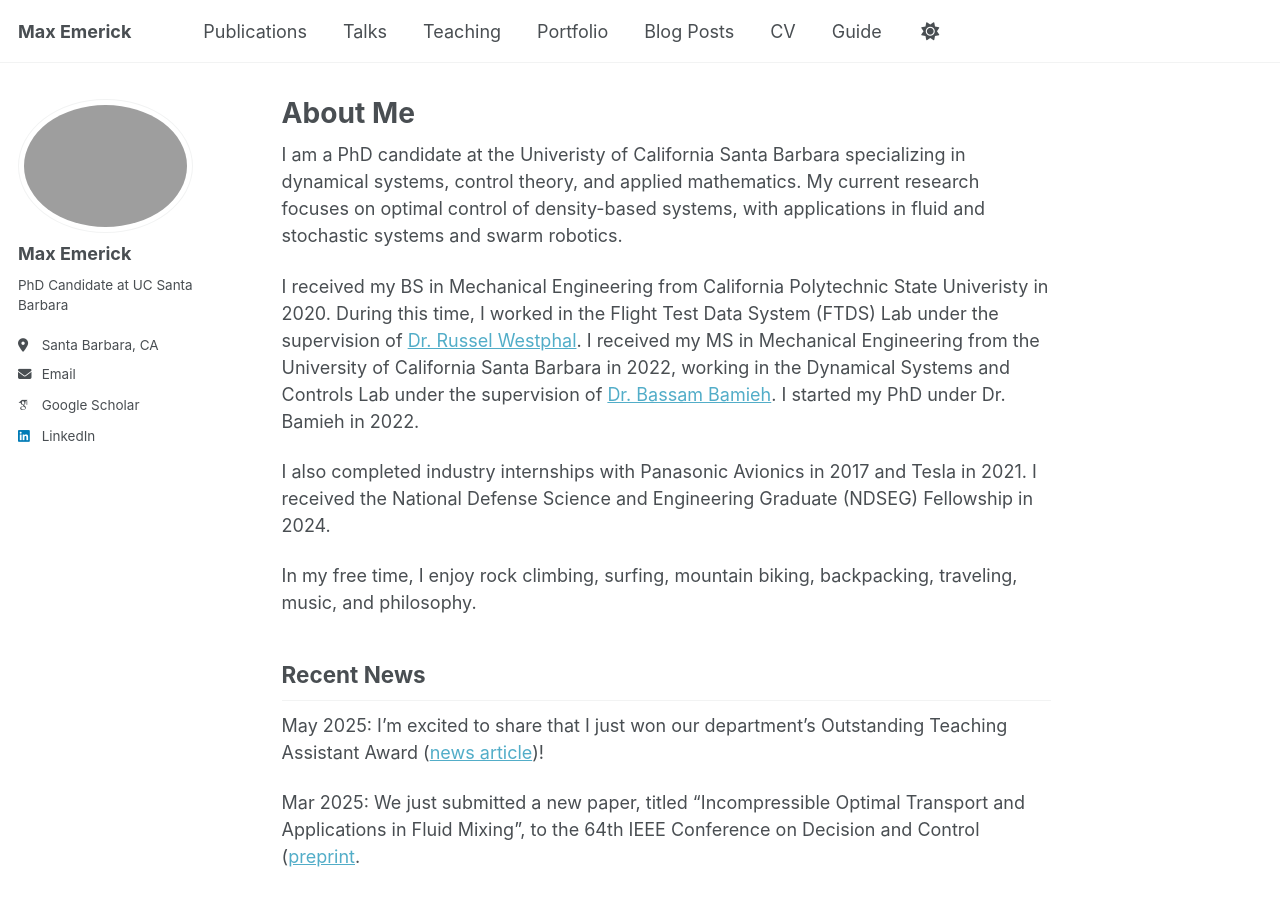
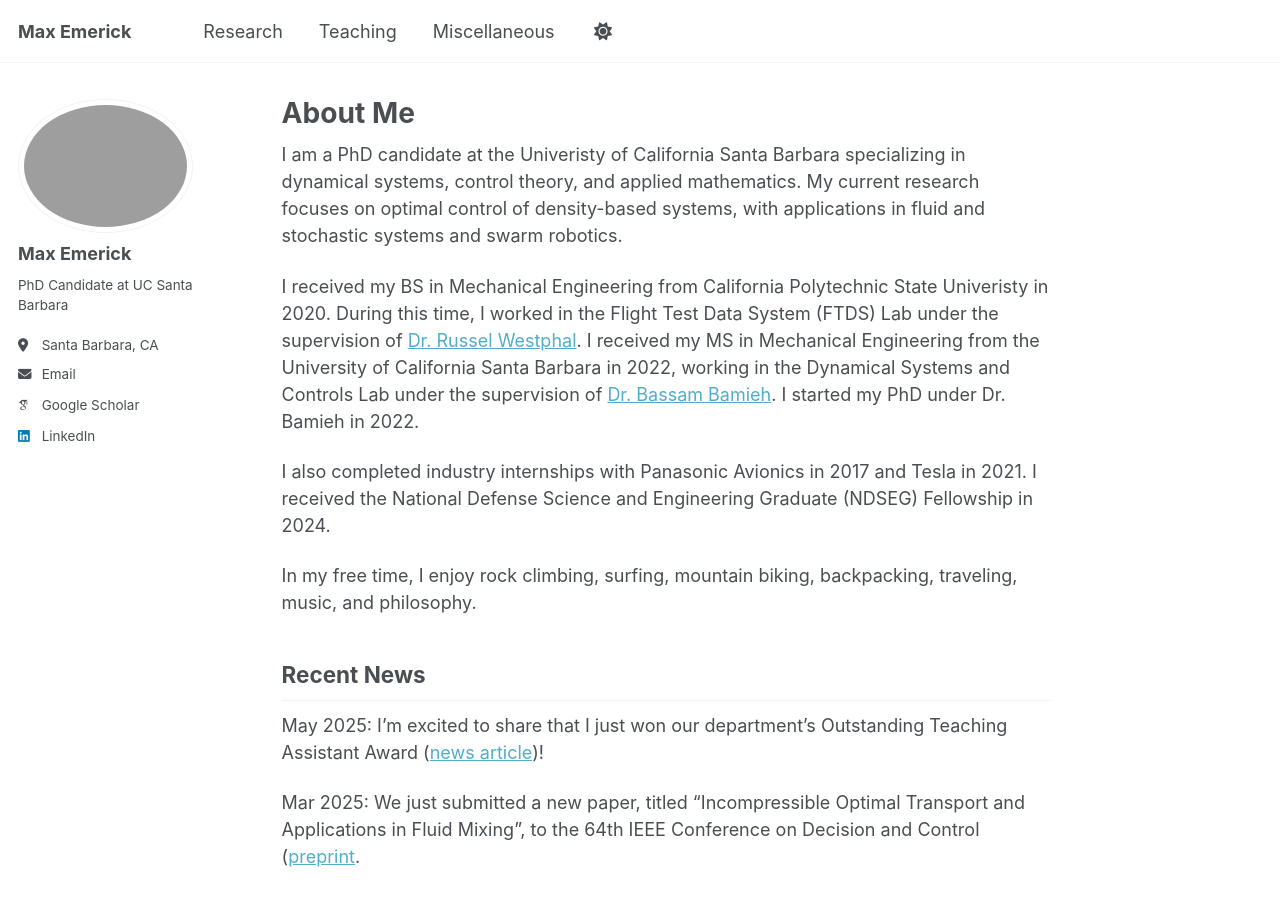
Before and after one commit to maxemerick/maxemerick.github.io, a Jekyll site: the page built from _pages/about.md, in a window 1280 px wide and 900 px high. Built offline with Jekyll 4.4.1, drawn with Linux system fonts in a browser that asks for light colours; some web fonts are replaced; part of the change alters nothing that is shown.

Commit message:
Changed headings

```diff
--- a/_data/navigation.yml
+++ b/_data/navigation.yml
@@ -8,26 +8,32 @@
 #      Markdown formatted page while the second is generated using JSON.
 
 main:
-  - title: "Publications"
-    url: /publications/
-
-  - title: "Talks"
-    url: /talks/
+  - title: "Research"
+    url: /research/
 
   - title: "Teaching"
     url: /teaching/
 
-  - title: "Portfolio"
-    url: /portfolio/
+  - title: "Miscellaneous"
+    url: /miscellaneous/
 
-  - title: "Blog Posts"
-    url: /year-archive/
+#  - title: "Publications"
+#    url: /publications/
 
-  - title: "CV"
-    url: /cv/
+#  - title: "Talks"
+#    url: /talks/
+
+#  - title: "Portfolio"
+#    url: /portfolio/
+
+#  - title: "Blog Posts"
+#    url: /year-archive/
+
+#  - title: "CV"
+#    url: /cv/
 
   # - title: "CV"
   #   url: /cv-json/
 
-  - title: "Guide"
-    url: /markdown/
+#  - title: "Guide"
+#    url: /markdown/
```
